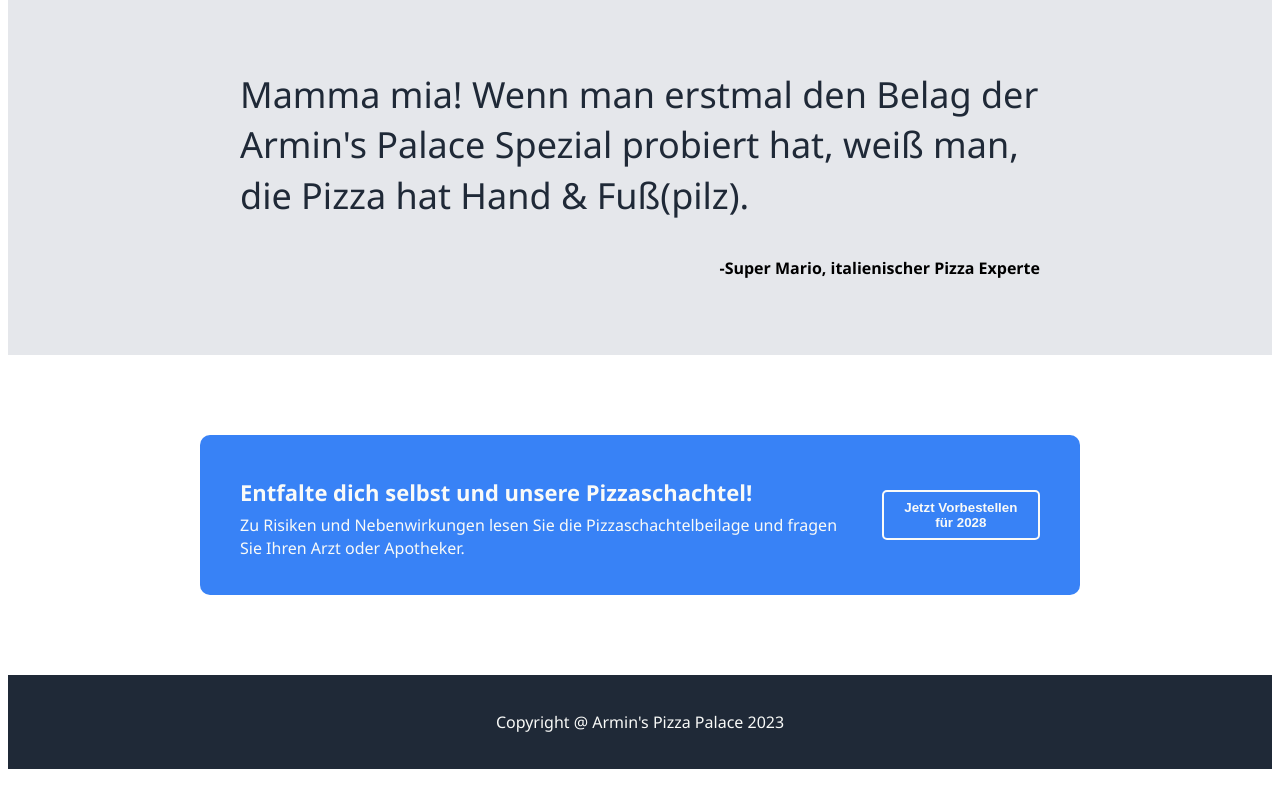
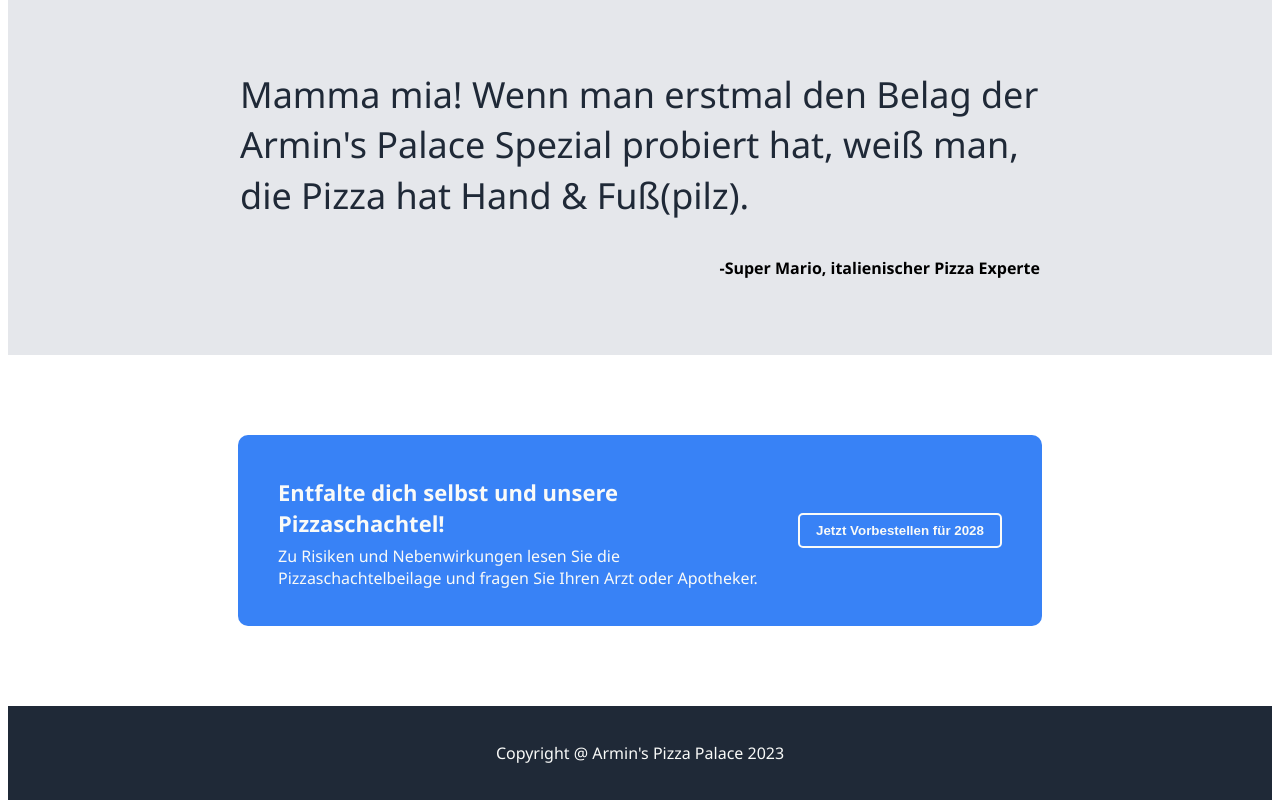
Before and after one commit to arminkoeck/First-Landing-Page, a plain HTML site: page index.html in a window 1280 px wide. Shown: the part 1639-2439 px from the top of the page. Before the commit the page ends 2408 px from the top, so only its background shows below. Drawn offline with Linux system fonts and the light colour scheme.

Commit message:
add flex wrap to call-to-action button

```diff
--- a/index.html
+++ b/index.html
@@ -65,7 +65,7 @@
 
     <div class="call-to-action">
         <div class="call-to-action-background">
-            <div>
+            <div class="call-to-action-text">
                 <p class="call-to-action-heading">Entfalte dich selbst und unsere Pizzaschachtel!</p>
                 <p>Zu Risiken und Nebenwirkungen lesen Sie die Pizzaschachtelbeilage und fragen Sie Ihren Arzt oder Apotheker.</p>
             </div>
--- a/styles.css
+++ b/styles.css
@@ -143,21 +143,26 @@ align-items: center;
 
 .call-to-action-background {
     display: flex;
-    justify-content: center;
+    justify-content: flex-start;
     align-items: center;
+    flex-wrap: wrap;
     padding: 20px 40px;
     margin: 80px 40px;
     background: #3882f6;
     color: #f9faf8;
     border-radius: 10px;
     max-width: 800px;
-    gap: 40px;
+    gap: 20px;
 }
 
 .call-to-action-heading {
     font-size: 22px;
     font-weight: bold;
     margin-bottom: -10px;
+}
+
+.call-to-action-text {
+    max-width: 500px;
 }
 
 .call-to-action-background button {
@@ -167,7 +172,6 @@ align-items: center;
     border-radius: 5px;
     border: 2px solid #f9faf8;
     font-weight: bold;
-
 }
 
 /* Footer */
```
